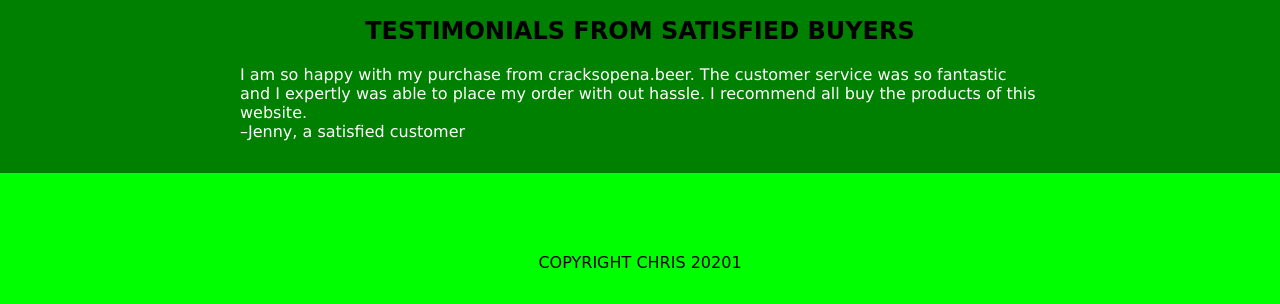
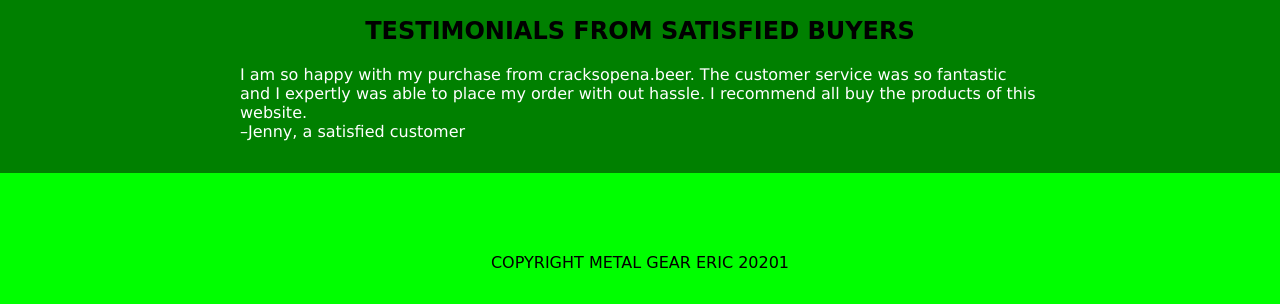
Before and after one commit to ckeramidas/cracksopenabeer, a plain HTML site: page index.html in a window 1280 px wide. Shown: the part 1511-1815 px from the top of the page. Drawn offline with Linux system fonts and the light colour scheme.

Commit message:
update index

```diff
--- a/index.html
+++ b/index.html
@@ -26,6 +26,6 @@
         <p id="test">I am so happy with my purchase from cracksopena.beer. The customer service was so fantastic and I expertly was able to place my order with out hassle. I recommend all buy the products of this website.<br>–Jenny, a satisfied customer</p>
     </main>
     <footer>
-        COPYRIGHT CHRIS 20201
+        COPYRIGHT METAL GEAR ERIC 20201
     </footer>
 </body>
```
